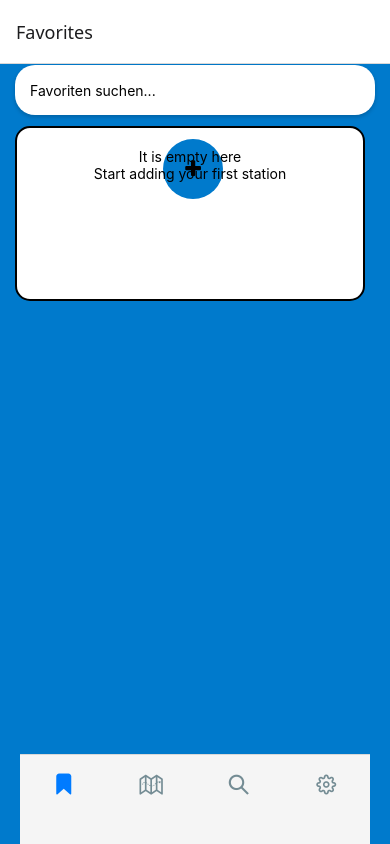
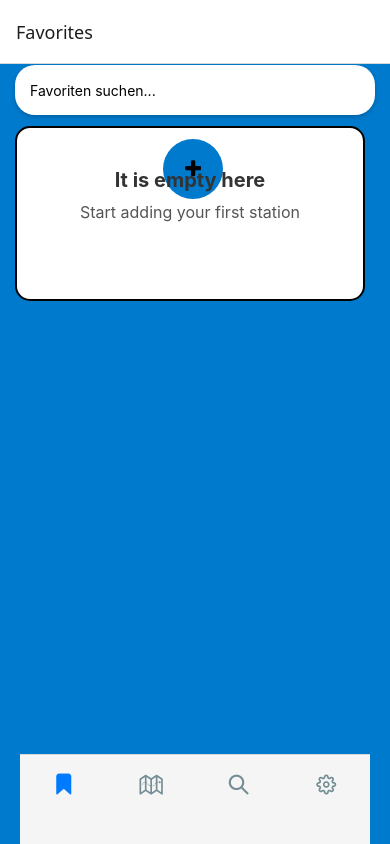
Before and after one commit to Mimo2097/TramApp, a React Native app: screen /Favorites in a window 390 px wide. Built offline with nearby package versions, Linux system fonts and the light colour scheme.

Commit message:
subtext and emptytext

```diff
--- a/screens/favorites.js
+++ b/screens/favorites.js
@@ -211,4 +211,18 @@ const styles = StyleSheet.create({
     bottom: 100, // Abstand vom unteren Rand
     right: 140, // Abstand vom rechten Rand
   },
+  emptyText: {
+    fontSize: 20, // Größerer Text für Sichtbarkeit
+    fontWeight: 'bold', // Fettgedruckt für Betonung
+    color: '#333', // Dunkle Farbe für guten Kontrast
+    textAlign: 'center', // Zentrierter Text
+    marginTop: 20, // Abstand nach oben
+  },
+  subText: {
+    fontSize: 16, // Etwas kleiner für unterstützenden Text
+    color: '#555', // Neutralere Farbe für weniger Betonung
+    textAlign: 'center', // Zentrierter Text
+    marginTop: 10, // Kleiner Abstand zum oberen Text
+    paddingHorizontal: 15, // Platz für längere Texte
+  },
 });
```
